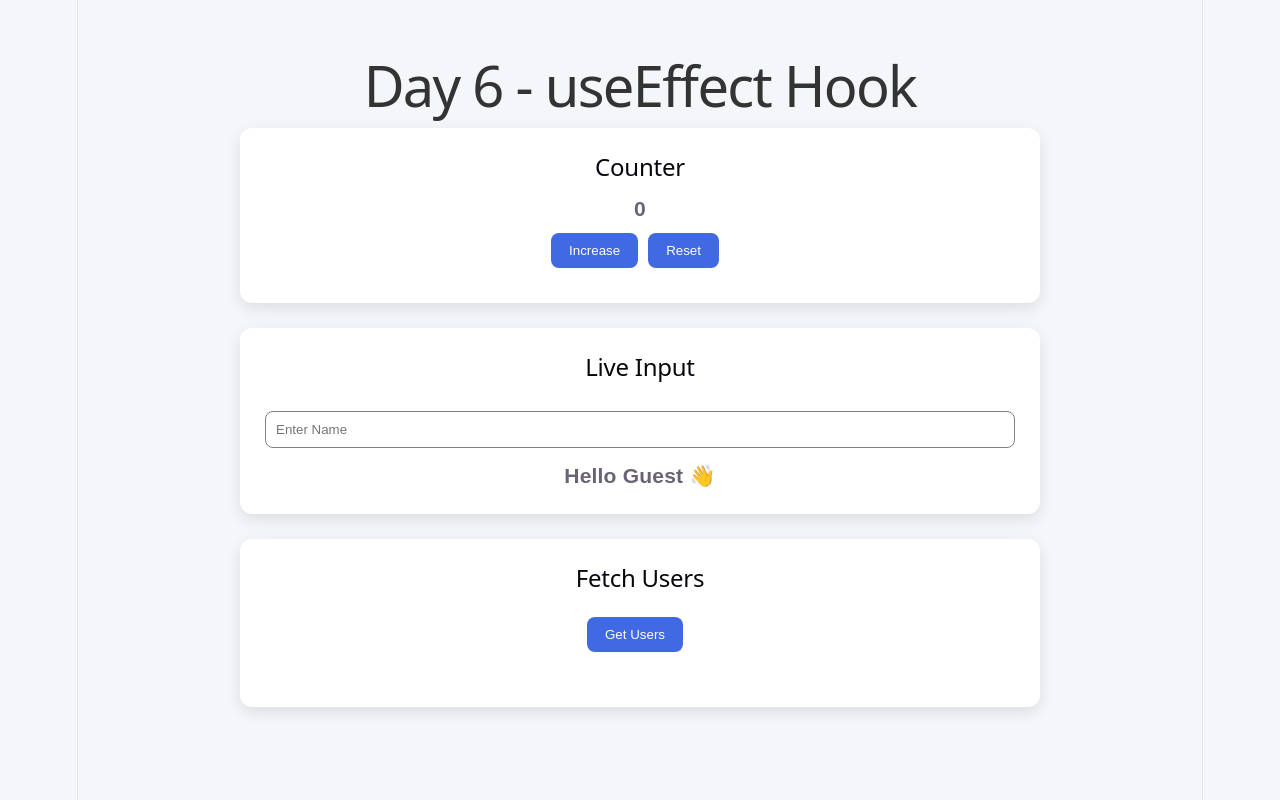
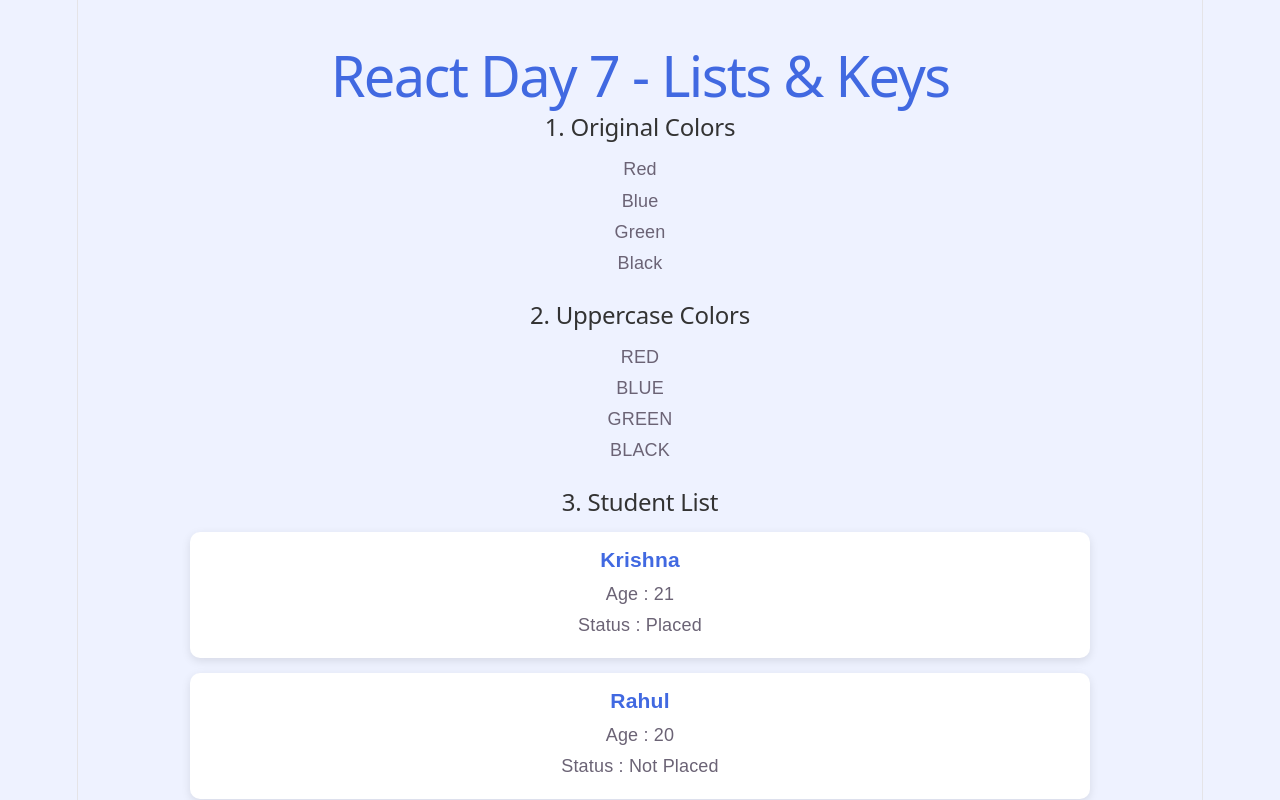
Before and after one commit to developerkrish121/react-learning-journey, a React (Vite) app in the folder react-learning/: page / in a window 1280 px wide. Shown: the top 800 px of the page. Built offline with nearby package versions, Linux system fonts and the light colour scheme.

Commit message:
Day 7: Learned Lists, Keys, map(), and Dynamic Rendering in React

```diff
--- a/react-learning/src/App.css
+++ b/react-learning/src/App.css
@@ -2,68 +2,42 @@
   margin: 0;
   padding: 0;
   box-sizing: border-box;
+}
+
+body {
+  background: #eef2ff;
   font-family: Arial, sans-serif;
 }
 
-body {
-  background: #f4f6f9;
-}
-
 .container {
-  width: 90%;
-  max-width: 800px;
-  margin: 40px auto;
+  width: 80%;
+  margin: 30px auto;
 }
 
 h1 {
-  text-align: center;
-  margin-bottom: 30px;
+  color: royalblue;
+  margin-bottom: 25px;
+}
+
+h2 {
+  margin-top: 25px;
+  margin-bottom: 15px;
   color: #333;
+}
+
+p {
+  margin: 5px 0;
 }
 
 .card {
   background: white;
-  padding: 25px;
-  margin-bottom: 25px;
-  border-radius: 12px;
-  box-shadow: 0 5px 15px rgba(0,0,0,0.1);
+  padding: 15px;
+  margin: 15px 0;
+  border-radius: 10px;
+  box-shadow: 0px 3px 10px rgba(0, 0, 0, 0.1);
 }
 
-.card h2 {
-  margin-bottom: 15px;
+.card h3 {
+  color: royalblue;
+  margin-bottom: 8px;
 }
-
-button {
-  padding: 10px 18px;
-  margin: 10px 10px 10px 0;
-  border: none;
-  border-radius: 8px;
-  background: royalblue;
-  color: white;
-  cursor: pointer;
-  transition: .3s;
-}
-
-button:hover {
-  background: #1d4ed8;
-}
-
-input {
-  width: 100%;
-  padding: 10px;
-  margin: 15px 0;
-  border-radius: 8px;
-  border: 1px solid gray;
-}
-
-ul {
-  margin-top: 20px;
-}
-
-li {
-  list-style: none;
-  padding: 12px;
-  margin-bottom: 10px;
-  background: #eef4ff;
-  border-radius: 8px;
-}
--- a/react-learning/src/App.jsx
+++ b/react-learning/src/App.jsx
@@ -1,96 +1,67 @@
-import { useState, useEffect } from "react";
 import "./App.css";
 
 function App() {
-  const [count, setCount] = useState(0);
-  const [name, setName] = useState("");
-  const [users, setUsers] = useState([]);
-  const [loading, setLoading] = useState(false);
+  // Array of Strings
+  const colors = ["Red", "Blue", "Green", "Black"];
 
-  // Runs only once after component loads
-  useEffect(() => {
-    console.log("Component Mounted");
-  }, []);
+  // Create a new array using map()
+  const upperCaseColors = colors.map((color) => color.toUpperCase());
 
-  // Runs whenever count changes
-  useEffect(() => {
-    console.log("Count Changed:", count);
-  }, [count]);
-
-  // Fetch data from API
-  const fetchUsers = async () => {
-    setLoading(true);
-
-    const response = await fetch(
-      "https://jsonplaceholder.typicode.com/users"
-    );
-
-    const data = await response.json();
-
-    setUsers(data);
-    setLoading(false);
-  };
+  // Array of Objects
+  const students = [
+    {
+      id: 1,
+      name: "Krishna",
+      age: 21,
+      isPlaced: true,
+    },
+    {
+      id: 2,
+      name: "Rahul",
+      age: 20,
+      isPlaced: false,
+    },
+    {
+      id: 3,
+      name: "Ankit",
+      age: 22,
+      isPlaced: true,
+    },
+  ];
 
   return (
     <div className="container">
+      <h1>React Day 7 - Lists & Keys</h1>
 
-      <h1>Day 6 - useEffect Hook</h1>
+      {/* ---------------------------- */}
+      <h2>1. Original Colors</h2>
 
-      {/* Counter */}
+      {colors.map((color, index) => (
+        <p key={index}>{color}</p>
+      ))}
 
-      <div className="card">
-        <h2>Counter</h2>
+      {/* ---------------------------- */}
+      <h2>2. Uppercase Colors</h2>
 
-        <h3>{count}</h3>
+      {upperCaseColors.map((color, index) => (
+        <p key={index}>{color}</p>
+      ))}
 
-        <button onClick={() => setCount(count + 1)}>
-          Increase
-        </button>
+      {/* ---------------------------- */}
+      <h2>3. Student List</h2>
 
-        <button onClick={() => setCount(0)}>
-          Reset
-        </button>
-      </div>
+      {students.map((student) => (
+        <div className="card" key={student.id}>
+          <h3>{student.name}</h3>
 
-      {/* Input */}
+          <p>Age : {student.age}</p>
 
-      <div className="card">
-        <h2>Live Input</h2>
-
-        <input
-          type="text"
-          placeholder="Enter Name"
-          value={name}
-          onChange={(e) => setName(e.target.value)}
-        />
-
-        <h3>Hello {name || "Guest"} 👋</h3>
-      </div>
-
-      {/* API */}
-
-      <div className="card">
-
-        <h2>Fetch Users</h2>
-
-        <button onClick={fetchUsers}>
-          Get Users
-        </button>
-
-        {loading && <p>Loading...</p>}
-
-        <ul>
-          {users.map((user) => (
-            <li key={user.id}>
-              <strong>{user.name}</strong>
-              <br />
-              {user.email}
-            </li>
-          ))}
-        </ul>
-
-      </div>
-
+          <p>
+            Status :
+            {student.isPlaced ? "  Placed" : "  Not Placed"}
+          </p>
+        </div>
+      ))}
     </div>
   );
 }
```
Also changed, not shown: react-learning/src/components/Header.jsx (deleted, +0 -16 lines), react-learning/src/components/footer.jsx (deleted, +0 -13 lines), react-learning/src/components/profilecard.jsx (deleted, +0 -14 lines), react-learning/src/components/stats.jsx (deleted, +0 -48 lines), react-learning/src/components/studentCard.jsx (deleted, +0 -52 lines).
